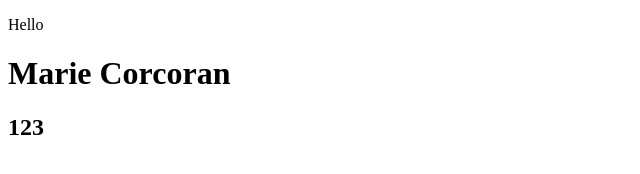
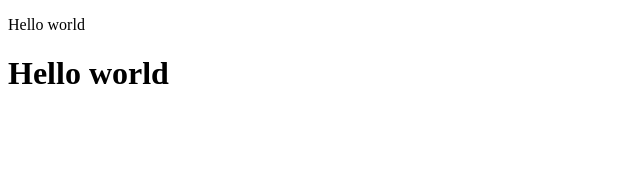
Before and after one commit to HAKETA96/web-project, a plain HTML site: page index.html in a window 1280 px wide. Shown: the whole page, without its empty margins (0-640 px from the left). Drawn offline with Linux system fonts and the light colour scheme.

Commit message:
Update index.html
hello world

```diff
--- a/index.html
+++ b/index.html
@@ -4,9 +4,8 @@
   <title>First site</title>
   <link rel="stylesheet" type="text/css" href="css/style.css">
   </head>
+  <p> Hello  world </p>
   <body>
-    <p> Hello </p>
-    <h1> Marie Corcoran </h1>
-    <h2> 123 </h2>
+    <h1>Hello world</h1>
     </body>
     </html>
```
